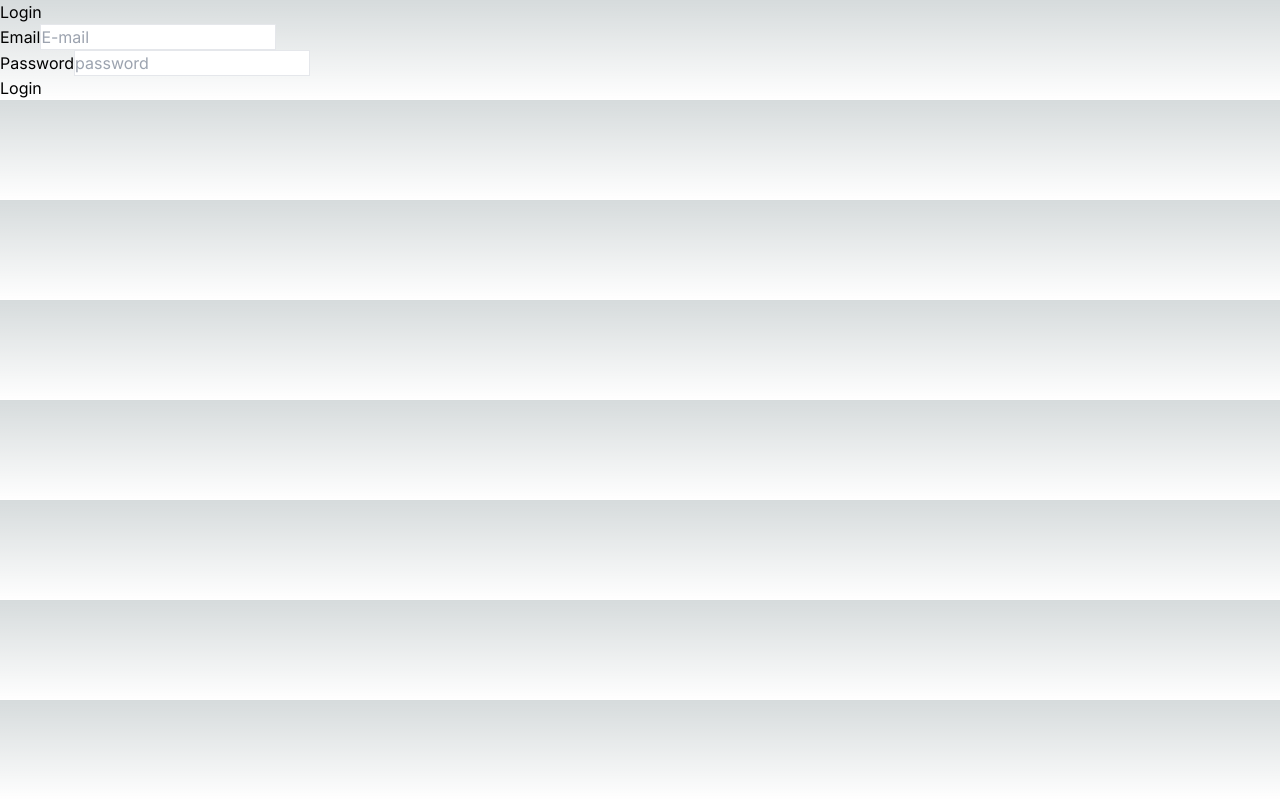
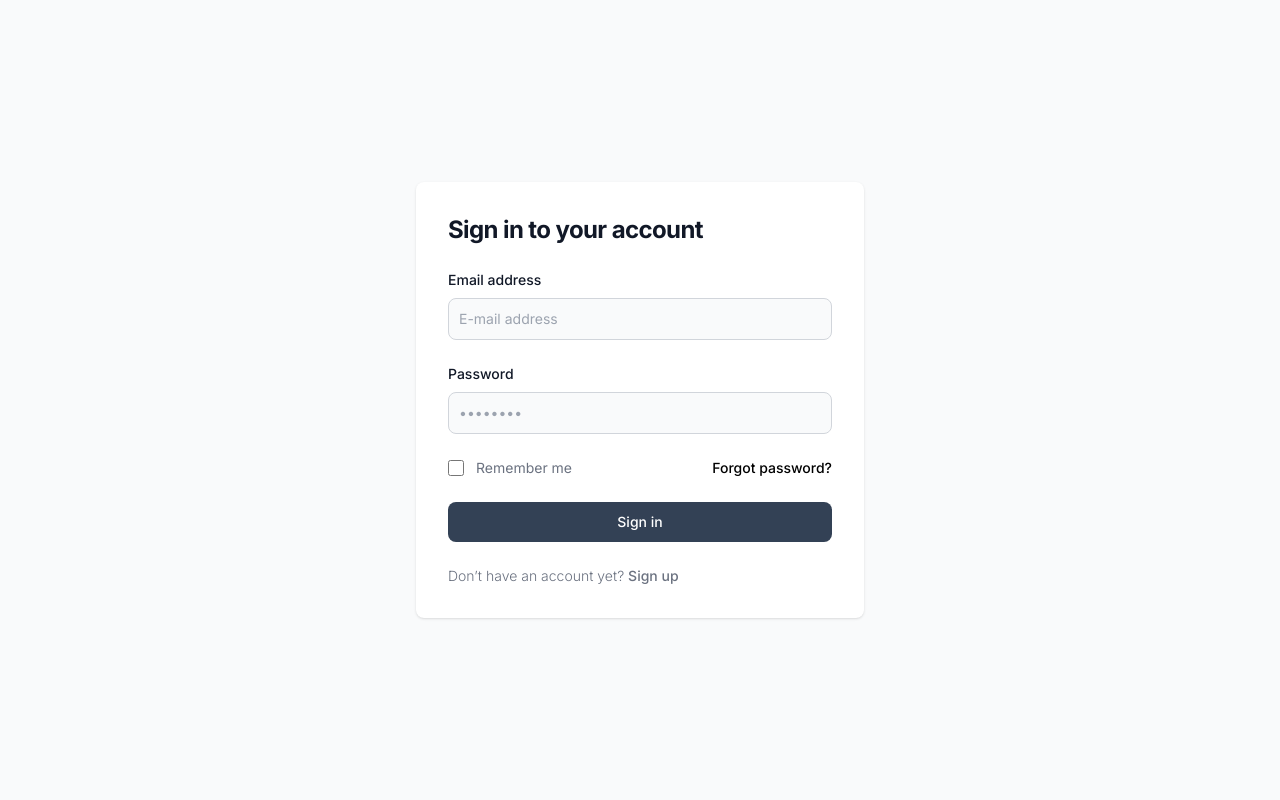
Before and after one commit to shapaaa/Online-Judge, a Next.js app: page /login in a window 1280 px wide. Built offline with nearby package versions, Linux system fonts and the light colour scheme.

Commit message:
Style login and register forms

```diff
--- a/src/app/login/page.js
+++ b/src/app/login/page.js
@@ -1,35 +1,94 @@
+import Link from "next/link";
+
 const Login = () => {
   return (
-    <>
-      <form>
-        <fieldset>
-          <legend>Login</legend>
-          <p>
-            <label for="email_input">Email</label>
+    <section className="bg-gray-50 dark:bg-gray-900">
+      <div className="mx-auto flex flex-col items-center justify-center px-6 py-8 md:h-screen lg:py-0">
+        <div className="w-full rounded-lg bg-white shadow dark:border dark:border-gray-700 dark:bg-gray-800 sm:max-w-md md:mt-0 xl:p-0">
+          <div className="space-y-4 p-6 sm:p-8 md:space-y-6">
+            <h1 className="text-xl font-bold leading-tight tracking-tight text-gray-900 dark:text-white md:text-2xl">
+              Sign in to your account
+            </h1>
+            <form className="space-y-4 md:space-y-6" action="#">
+              <div>
+                <label
+                  htmlFor="email"
+                  className="mb-2 block text-sm font-medium text-gray-900 dark:text-white"
+                >
+                  Email address
+                </label>
                 <input
-              className="border border-opacity-100"
-              type="text"
+                  type="email"
                   name="email"
-              id="email_input"
-              placeholder="E-mail"
+                  id="email"
+                  className="focus:ring-primary-600 focus:border-primary-600 block w-full rounded-lg border border-gray-300 bg-gray-50 p-2.5 text-gray-900 dark:border-gray-600 dark:bg-gray-700 dark:text-white dark:placeholder-gray-400 dark:focus:border-blue-500 dark:focus:ring-blue-500 sm:text-sm"
+                  placeholder="E-mail address"
+                  required=""
                 />
-          </p>
-          <p>
-            <label for="size_2">Password</label>
+              </div>
+              <div>
+                <label
+                  htmlFor="password"
+                  className="mb-2 block text-sm font-medium text-gray-900 dark:text-white"
+                >
+                  Password
+                </label>
                 <input
-              className="border border-opacity-100"
                   type="password"
                   name="password"
-              id="password_input"
-              placeholder="password"
+                  id="password"
+                  placeholder="••••••••"
+                  className="focus:ring-primary-600 focus:border-primary-600 block w-full rounded-lg border border-gray-300 bg-gray-50 p-2.5 text-gray-900 dark:border-gray-600 dark:bg-gray-700 dark:text-white dark:placeholder-gray-400 dark:focus:border-blue-500 dark:focus:ring-blue-500 sm:text-sm"
+                  required=""
                 />
+              </div>
+              <div className="flex items-center justify-between">
+                <div className="flex items-start">
+                  <div className="flex h-5 items-center">
+                    <input
+                      id="remember"
+                      aria-describedby="remember"
+                      type="checkbox"
+                      className="focus:ring-3 focus:ring-primary-300 dark:focus:ring-primary-600 h-4 w-4 rounded border border-gray-300 bg-gray-50 dark:border-gray-600 dark:bg-gray-700 dark:ring-offset-gray-800"
+                      required=""
+                    />
+                  </div>
+                  <div className="ml-3 text-sm">
+                    <label
+                      htmlFor="remember"
+                      className="text-gray-500 dark:text-gray-300"
+                    >
+                      Remember me
+                    </label>
+                  </div>
+                </div>
+                <Link
+                  href="#"
+                  className="text-primary-600 dark:text-primary-500 text-sm font-medium hover:underline"
+                >
+                  Forgot password?
+                </Link>
+              </div>
+              <button
+                type="submit"
+                className="focus:ring-primary-300 dark:bg-primary-600 dark:hover:bg-primary-700 dark:focus:ring-primary-800 w-full rounded-lg bg-slate-700 px-5 py-2.5 text-center text-sm font-medium text-white hover:bg-slate-800 focus:outline-none focus:ring-4"
+              >
+                Sign in
+              </button>
+              <p className="text-sm font-light text-gray-500 dark:text-gray-400">
+                Don’t have an account yet?{" "}
+                <Link
+                  href="/register"
+                  className="text-primary-600 dark:text-primary-500 font-medium hover:underline"
+                >
+                  Sign up
+                </Link>
               </p>
-        </fieldset>
             </form>
-      <button type="submit" value="submit">
-        Login
-      </button>
-    </>
+          </div>
+        </div>
+      </div>
+    </section>
   );
 };
 
--- a/src/app/register/page.js
+++ b/src/app/register/page.js
@@ -1,18 +1,23 @@
 "use client";
 import axios from "axios";
+import Link from "next/link";
+import { useRouter } from "next/navigation";
 import { useState } from "react";
+import { useCookies } from "next-client-cookies";
 
 const Register = () => {
   const [username, setUsername] = useState("");
   const [email, setEmail] = useState("");
   const [password, setPassword] = useState("");
   const [confirmPassword, setConfirmPassword] = useState("");
+  const { push } = useRouter();
+  const cookies = useCookies();
 
   const handleClick = async () => {
     try {
       const newUser = { name: username, email, password, confirmPassword };
       const result = await axios.post("/api/signup", newUser);
-      console.log(result);
+      push("/");
     } catch (error) {
       console.log(error);
     }
@@ -30,70 +35,104 @@ const Register = () => {
     setConfirmPassword(e.target.value);
   };
   return (
-    <div className=" h-screen bg-slate-200">
-      <div className="mx-auto flex w-[320px] flex-col bg-white p-[20px]">
-        <form>
-          <fieldset className="my-5 flex flex-col items-center gap-4">
-            <p className="w-full">
-              {/* <label for="user_input">Username</label> */}
+    <section className="bg-gray-50 dark:bg-gray-900">
+      {cookies.get("verified")}
+      <div className="mx-auto flex flex-col items-center justify-center px-6 py-8 md:h-screen lg:py-0">
+        <div className="w-full rounded-lg bg-white shadow dark:border dark:border-gray-700 dark:bg-gray-800 sm:max-w-md md:mt-0 xl:p-0">
+          <div className="space-y-4 p-6 sm:p-8 md:space-y-6">
+            <h1 className="text-xl font-bold leading-tight tracking-tight text-gray-900 dark:text-white md:text-2xl">
+              Sign Up
+            </h1>
+            <div className="space-y-4 md:space-y-6">
+              <div>
+                <label
+                  htmlFor="username"
+                  className="mb-2 block text-sm font-medium text-gray-900 dark:text-white"
+                >
+                  Username
+                </label>
                 <input
-                value={username}
                   onChange={handleUserName}
-                className="w-full  rounded-sm border border-opacity-100 px-2 py-1.5"
-                type="text"
+                  type="username"
+                  name="username"
+                  id="username"
+                  className="focus:ring-primary-600 focus:border-primary-600 block w-full rounded-lg border border-gray-300 bg-gray-50 p-2.5 text-gray-900 dark:border-gray-600 dark:bg-gray-700 dark:text-white dark:placeholder-gray-400 dark:focus:border-blue-500 dark:focus:ring-blue-500 sm:text-sm"
+                  placeholder="Username"
+                  required=""
+                />
+              </div>
+              <div>
+                <label
+                  htmlFor="email"
+                  className="mb-2 block text-sm font-medium text-gray-900 dark:text-white"
+                >
+                  Email address
+                </label>
+                <input
+                  onChange={handleEmail}
+                  type="email"
                   name="email"
-                id="user_input"
-                placeholder="Username"
+                  id="email"
+                  className="focus:ring-primary-600 focus:border-primary-600 block w-full rounded-lg border border-gray-300 bg-gray-50 p-2.5 text-gray-900 dark:border-gray-600 dark:bg-gray-700 dark:text-white dark:placeholder-gray-400 dark:focus:border-blue-500 dark:focus:ring-blue-500 sm:text-sm"
+                  placeholder="E-mail address"
+                  required=""
                 />
-            </p>
-            <p className="w-full">
-              {/* <label for="email_input">Email</label> */}
+              </div>
+              <div>
+                <label
+                  htmlFor="password"
+                  className="mb-2 block text-sm font-medium text-gray-900 dark:text-white"
+                >
+                  Password
+                </label>
                 <input
-                value={email}
-                onChange={handleEmail}
-                className="w-full  rounded-sm border border-opacity-100 px-2 py-1.5 "
-                type="text"
-                name="email"
-                id="email_input"
-                placeholder="E-mail address"
-              />
-            </p>
-            <p className="w-full">
-              {/* <label for="password_input">Password</label> */}
-              <input
-                value={password}
                   onChange={handlePassword}
-                className="w-full  rounded-sm border border-opacity-100 px-2 py-1.5 "
                   type="password"
                   name="password"
-                id="password_input"
-                placeholder="Password"
+                  id="password"
+                  placeholder="••••••••"
+                  className="focus:ring-primary-600 focus:border-primary-600 block w-full rounded-lg border border-gray-300 bg-gray-50 p-2.5 text-gray-900 dark:border-gray-600 dark:bg-gray-700 dark:text-white dark:placeholder-gray-400 dark:focus:border-blue-500 dark:focus:ring-blue-500 sm:text-sm"
+                  required=""
                 />
-            </p>
-            <p className="w-full">
-              {/* <label for="confirmpassword_input">Confirm Password</label> */}
+              </div>
+              <div>
+                <label
+                  htmlFor="confirm-password"
+                  className="mb-2 block text-sm font-medium text-gray-900 dark:text-white"
+                >
+                  Confirm password
+                </label>
                 <input
-                value={confirmPassword}
                   onChange={handleConfirmPassword}
-                className="w-full  rounded-sm border border-opacity-100 px-2 py-1.5 "
-                type="password"
-                name="password"
-                id="confirmpassword_input"
-                placeholder="Confirm Password"
+                  type="confirm-password"
+                  name="confirm-password"
+                  id="confirm-password"
+                  placeholder="••••••••"
+                  className="focus:ring-primary-600 focus:border-primary-600 block w-full rounded-lg border border-gray-300 bg-gray-50 p-2.5 text-gray-900 dark:border-gray-600 dark:bg-gray-700 dark:text-white dark:placeholder-gray-400 dark:focus:border-blue-500 dark:focus:ring-blue-500 sm:text-sm"
+                  required=""
                 />
-            </p>
-          </fieldset>
-        </form>
+              </div>
               <button
-          className="rounded bg-slate-400 px-3 py-2"
+                type="submit"
                 onClick={handleClick}
-          type="submit"
-          value="submit"
+                className="focus:ring-primary-300 dark:bg-primary-600 dark:hover:bg-primary-700 dark:focus:ring-primary-800 w-full rounded-lg bg-slate-700 px-5 py-2.5 text-center text-sm font-medium text-white hover:bg-slate-800 focus:outline-none focus:ring-4"
               >
                 Sign Up
               </button>
+              <p className="text-sm font-light text-gray-500 dark:text-gray-400">
+                Already have an account?{" "}
+                <Link
+                  href="/login"
+                  className="text-primary-600 dark:text-primary-500 font-medium hover:underline"
+                >
+                  Login here
+                </Link>
+              </p>
             </div>
           </div>
+        </div>
+      </div>
+    </section>
   );
 };
 
```
Lines whose indentation alone changed are shown as unchanged.
